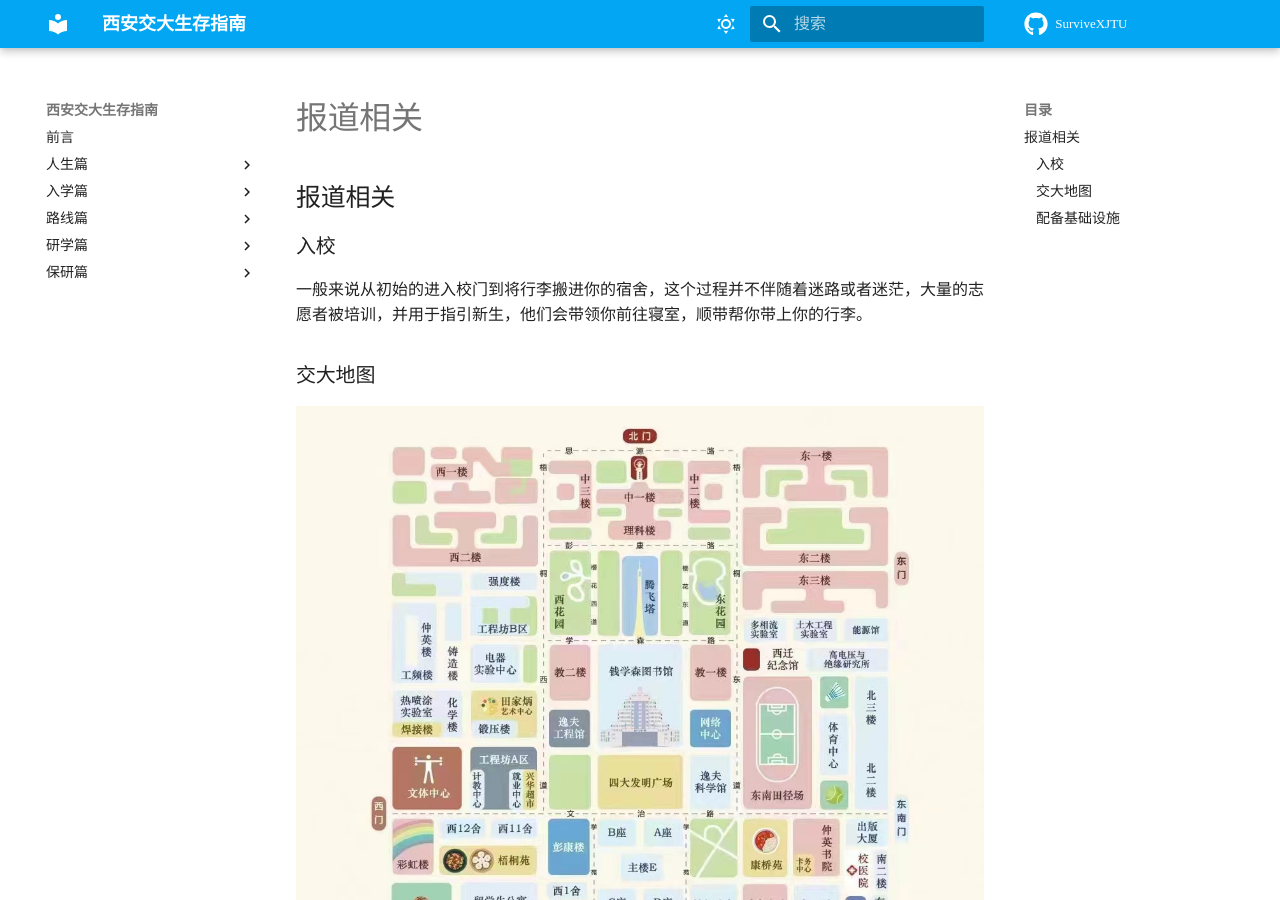
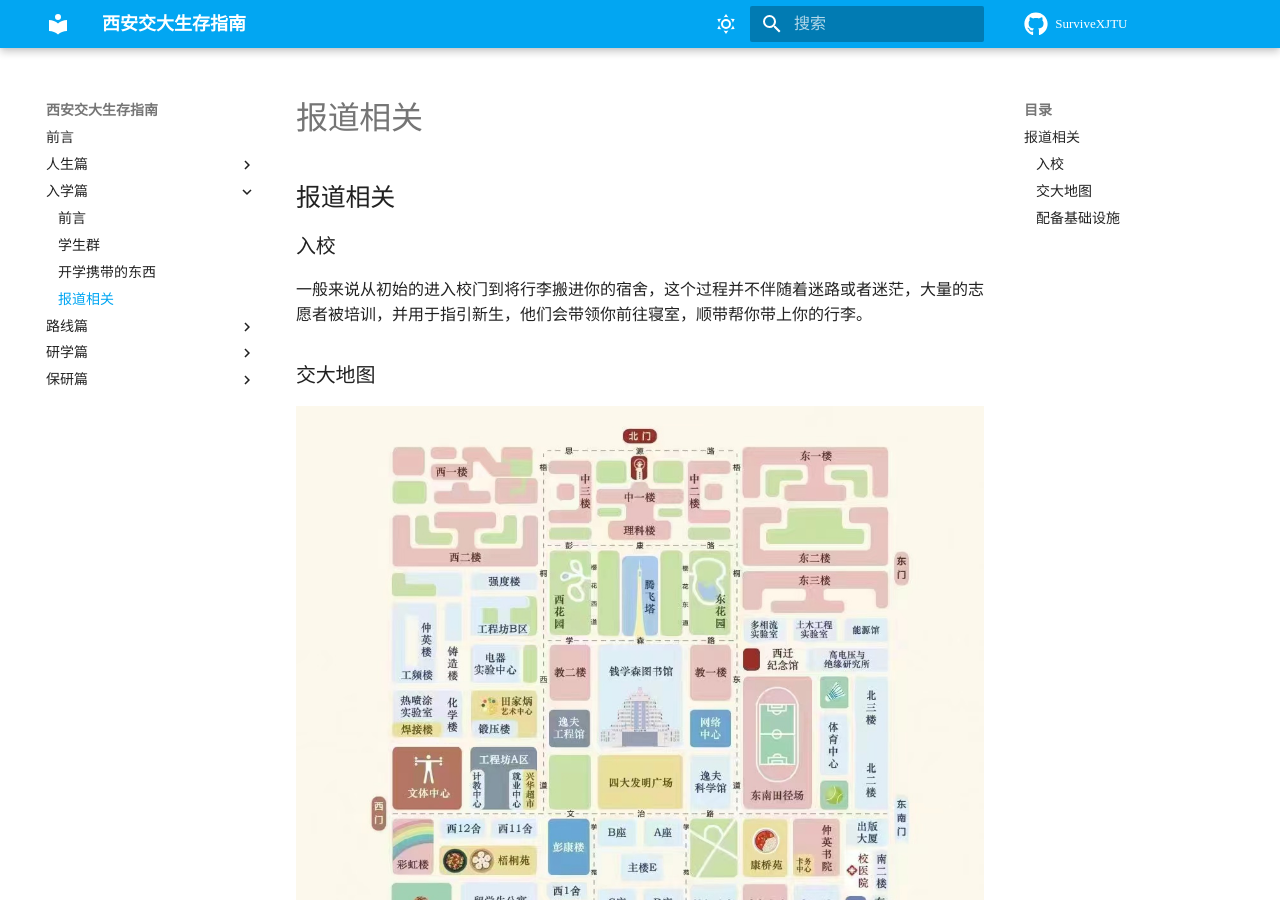
Before and after one commit to XiStudyGroup/SurviveXJTU, an MkDocs documentation site: the page built from docs/入学篇/报道相关.md, in a window 1280 px wide and 900 px high. Built offline with MkDocs 1.6.1 and Material for MkDocs 9.7.7, drawn with Linux system fonts in a browser that asks for light colours; some web fonts are replaced; comment, search, counter and statistics services are not loaded.

Commit message:
add school section 4 to pages

```diff
--- a/mkdocs.yml
+++ b/mkdocs.yml
@@ -83,6 +83,7 @@ nav:
     - 前言: "入学篇/前言.md"
     - 学生群: "入学篇/学生群.md"
     - 开学携带的东西: "入学篇/开学携带的东西.md"
+    - 报道相关: "入学篇/报道相关.md"
   - 路线篇:
     - 前言: "路线篇/前言.md"
   - 研学篇:
```
